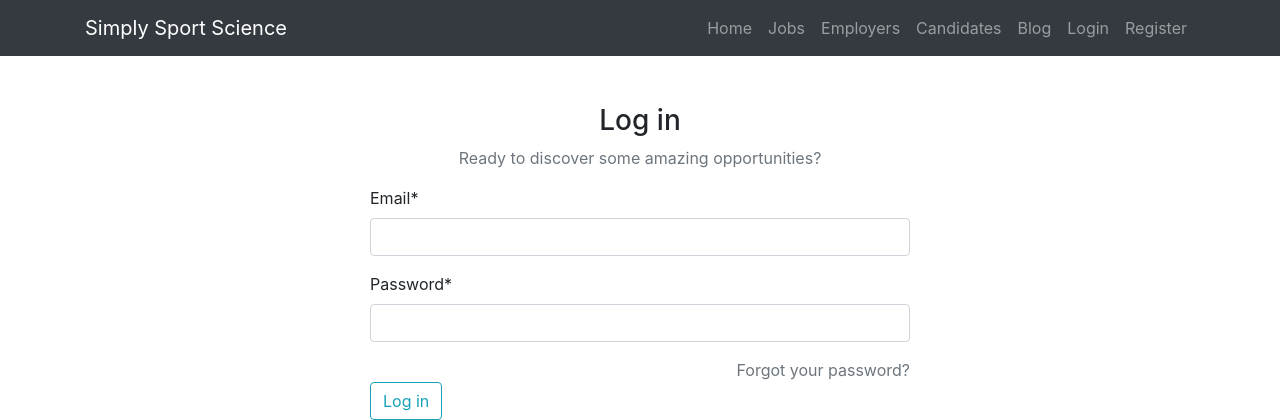
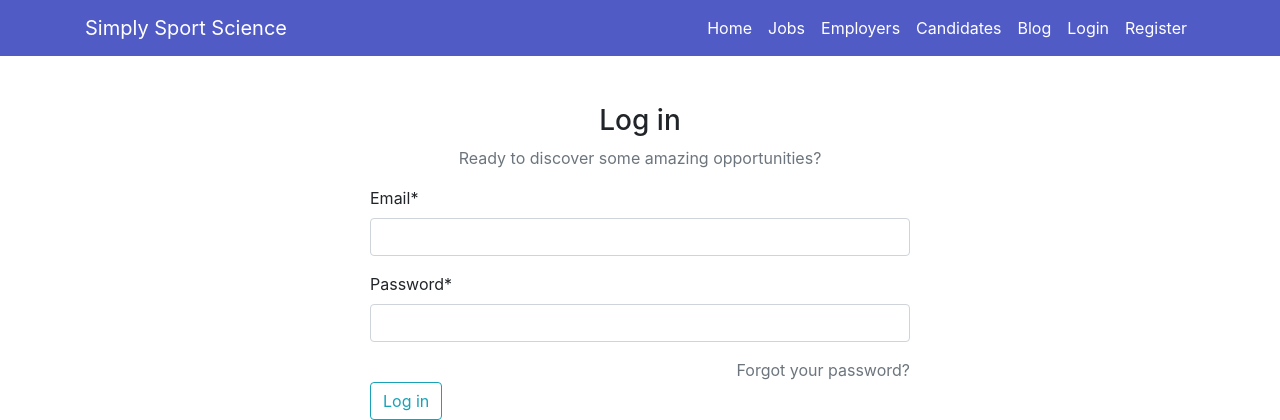
Before and after one commit to isaacwoodruff/simplysportscience, a Django app: page /login in a window 1280 px wide. Shown: the top 420 px of the page. Run offline with Django 3.2, Linux system fonts and the light colour scheme; some libraries are stand-ins or nearby versions.

Commit message:
Updated navbar styling

```diff
--- a/static/css/main.css
+++ b/static/css/main.css
@@ -1,10 +1,29 @@
+.navbar {
+    background-color: #505BC6;
+}
+
+.navbar-dark .navbar-nav .nav-link {
+    color: #FFF;
+}
+
 .post-job-link {
-    border-radius: 20px;
     padding: 0;
 }
 
+.navbar-nav .btn-outline-info {
+    border-color: #95C9E5;
+}
+
+.btn-outline-info:hover {
+    background-color: #64ABD1;
+}
+
 .navbar-dark .navbar-nav .post-job-link a {
-    color: #1b95a9;
+    color: #FFF;
+}
+
+.navbar-dark .navbar-nav .post-job-link .nav-link:hover {
+    color: #000;
 }
 
 .job-post {
--- a/templates/base.html
+++ b/templates/base.html
@@ -21,7 +21,7 @@
 </head>
 
 <body>
-    <nav class="navbar navbar-expand-md navbar-dark bg-dark static-top">
+    <nav class="navbar navbar-expand-md navbar-dark static-top">
         <div class="container">
             <a class="navbar-brand" href="#">Simply Sport Science</a>
 
```
